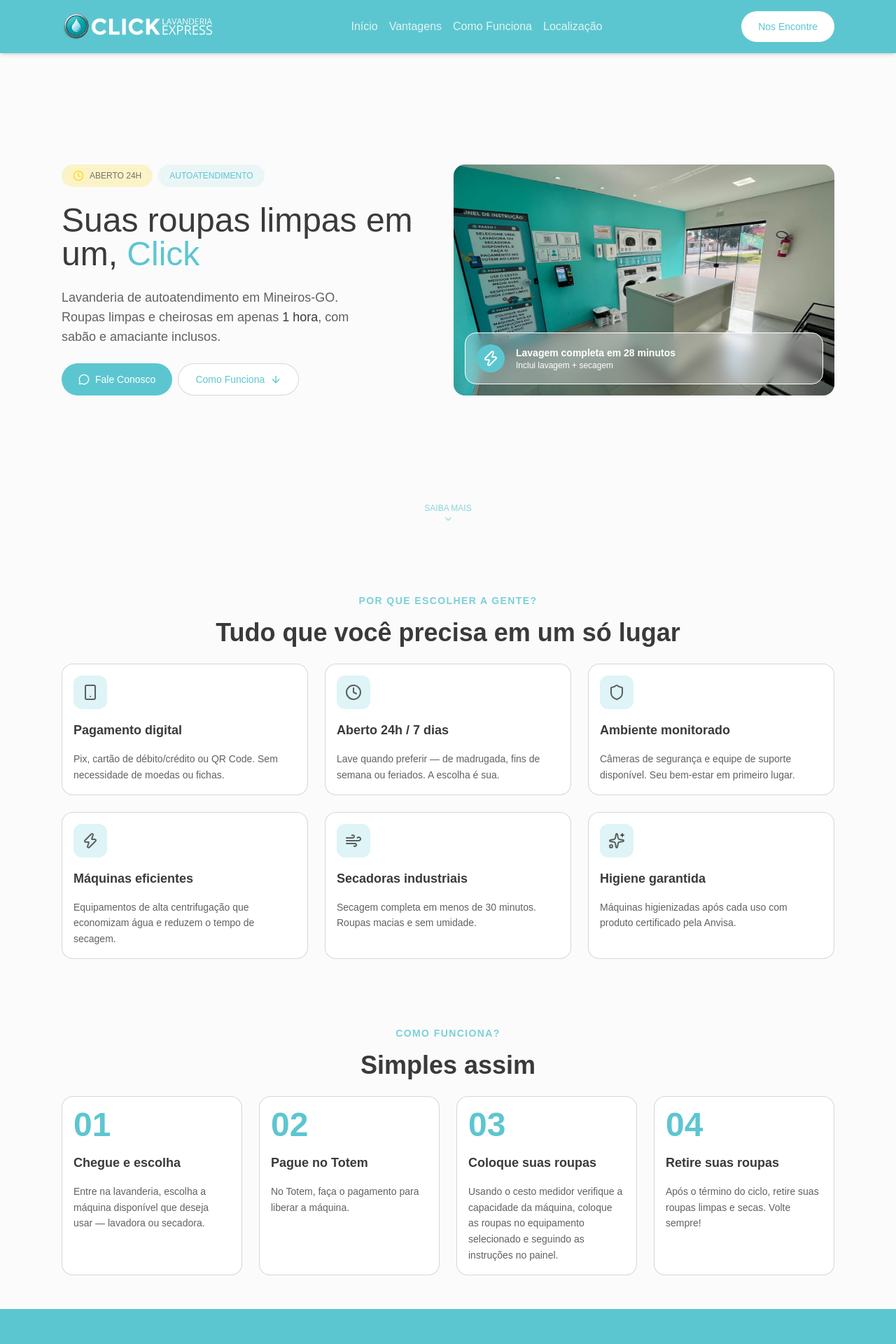
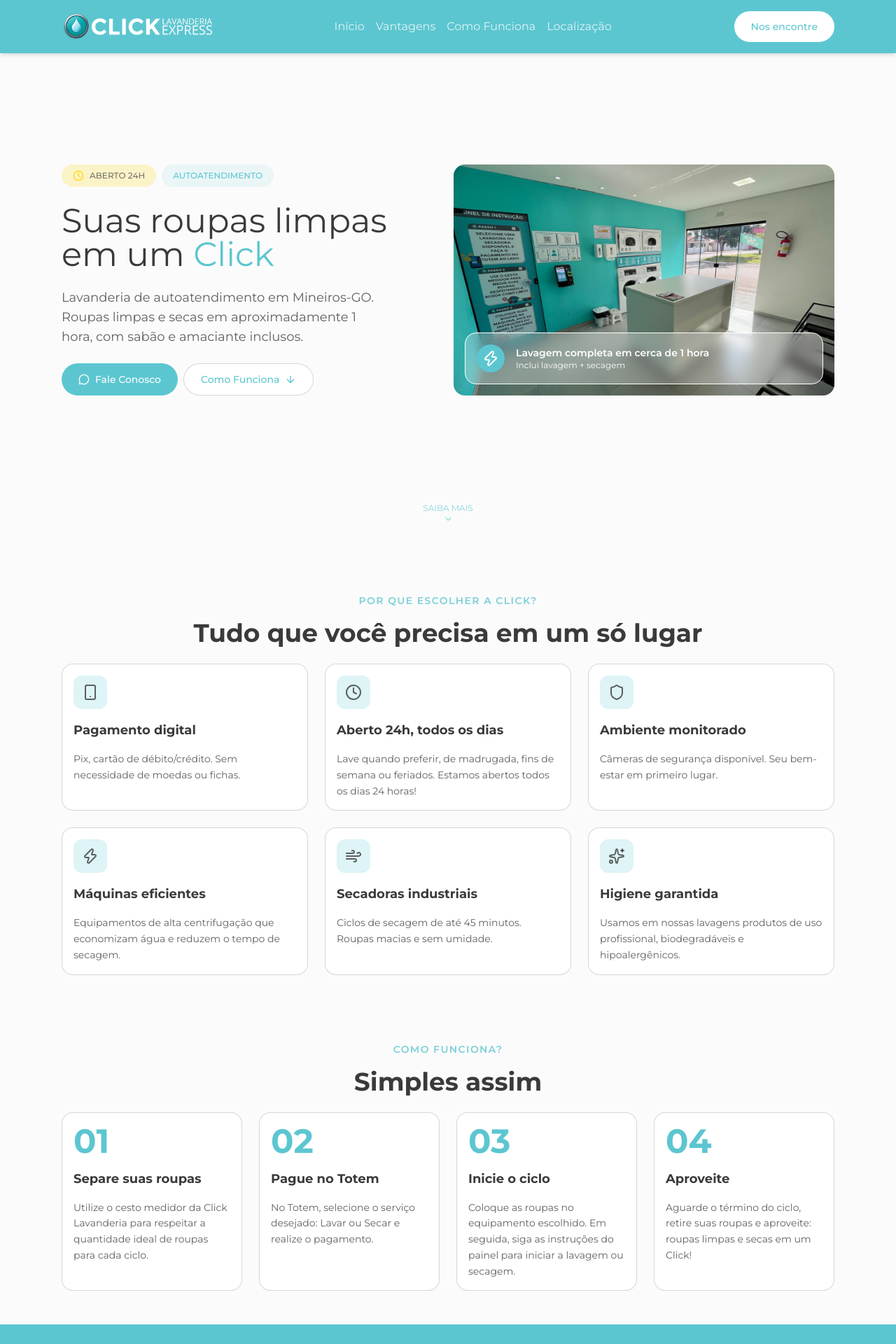
Before and after one commit to vitororb/click-lavanderia, a Next.js app: page / in a window 1280 px wide. Shown: the top 1920 px of the page at 70% size. Built offline with nearby package versions, Linux system fonts and the light colour scheme.

Commit message:
feat: adiciona fonte Montserrat e atualiza estilos de texto em vários componentes

```diff
--- a/app/globals.css
+++ b/app/globals.css
@@ -16,9 +16,11 @@
   --color-primary: var(--primary);
   --color-secondary: var(--secondary);
   --color-accent: var(--accent);
+
+  --font-family-montserrat: var(--font-montserrat);
 }
 
 body {
   color: var(--foreground);
-  font-family: Arial, Helvetica, sans-serif;
+  font-family: var(--font-montserrat), Arial, sans-serif;
 }
--- a/app/layout.tsx
+++ b/app/layout.tsx
@@ -1,15 +1,10 @@
 import { Analytics } from "@vercel/analytics/next";
 import type { Metadata } from "next";
-import { Geist, Geist_Mono } from "next/font/google";
+import { Montserrat } from "next/font/google";
 import "./globals.css";
 
-const geistSans = Geist({
-  variable: "--font-geist-sans",
-  subsets: ["latin"],
-});
-
-const geistMono = Geist_Mono({
-  variable: "--font-geist-mono",
+const montserrat = Montserrat({
+  variable: "--font-montserrat",
   subsets: ["latin"],
 });
 
@@ -19,11 +14,10 @@ export const metadata: Metadata = {
 
 export default function RootLayout({ children }: LayoutProps<"/">) {
   return (
-    <html
-      lang="pt-br"
-      className={`${geistSans.variable} ${geistMono.variable} h-full antialiased scroll-smooth`}
-    >
-      <body className="min-h-full bg-accent/2">
+    <html lang="pt-br">
+      <body
+        className={`${montserrat.variable} bg-accent/2 h-full antialiased scroll-smooth`}
+      >
         <main className="flex flex-col w-screen h-screen">{children}</main>
         <Analytics />
       </body>
--- a/components/Features.tsx
+++ b/components/Features.tsx
@@ -13,17 +13,17 @@ const features = [
   {
     icon: <SmartphoneIcon />,
     title: "Pagamento digital",
-    desc: "Pix, cartão de débito/crédito ou QR Code. Sem necessidade de moedas ou fichas.",
+    desc: "Pix, cartão de débito/crédito. Sem necessidade de moedas ou fichas.",
   },
   {
     icon: <ClockIcon />,
-    title: "Aberto 24h / 7 dias",
-    desc: "Lave quando preferir — de madrugada, fins de semana ou feriados. A escolha é sua.",
+    title: "Aberto 24h, todos os dias",
+    desc: "Lave quando preferir, de madrugada, fins de semana ou feriados. Estamos abertos todos os dias 24 horas!",
   },
   {
     icon: <ShieldIcon />,
     title: "Ambiente monitorado",
-    desc: "Câmeras de segurança e equipe de suporte disponível. Seu bem-estar em primeiro lugar.",
+    desc: "Câmeras de segurança disponível. Seu bem-estar em primeiro lugar.",
   },
   {
     icon: <ZapIcon />,
@@ -33,12 +33,12 @@ const features = [
   {
     icon: <WindIcon />,
     title: "Secadoras industriais",
-    desc: "Secagem completa em menos de 30 minutos. Roupas macias e sem umidade.",
+    desc: "Ciclos de secagem de até 45 minutos. Roupas macias e sem umidade.",
   },
   {
     icon: <SparklesIcon />,
     title: "Higiene garantida",
-    desc: "Máquinas higienizadas após cada uso com produto certificado pela Anvisa.",
+    desc: "Usamos em nossas lavagens produtos de uso profissional, biodegradáveis e hipoalergênicos.",
   },
 ];
 
@@ -46,7 +46,7 @@ export const Features = () => {
   return (
     <Section
       id="vantagens"
-      subtitle="Por que escolher a gente?"
+      subtitle="Por que escolher a Click?"
       title="Tudo que você precisa em um só lugar"
     >
       <div className="grid sm:grid-cols-2 lg:grid-cols-3 gap-6">
--- a/components/Footer.tsx
+++ b/components/Footer.tsx
@@ -11,7 +11,8 @@ export const Footer = () => {
         />
 
         <p className="text-xs text-white/80 text-center">
-          © 2023 Click Lavanderia. Todos os direitos reservados.
+          © {new Date().getFullYear()} Click Lavanderia. Todos os direitos
+          reservados.
         </p>
 
         <a
--- a/components/Header.tsx
+++ b/components/Header.tsx
@@ -34,7 +34,7 @@ export const Header = () => {
         </div>
 
         <Button
-          label="Nos Encontre"
+          label="Nos encontre"
           variant="secondary"
           href="#localizacao"
           className="hidden md:block"
--- a/components/Hero.tsx
+++ b/components/Hero.tsx
@@ -18,7 +18,7 @@ export const Hero = () => {
             <div className="flex w-fit items-center gap-2 bg-secondary/20 backdrop-blur-sm rounded-full px-4 py-2">
               <ClockIcon size={16} className="text-secondary" />
               <span className="text-accent/70 text-xs font-medium uppercase">
-                Aberto 24H
+                Aberto 24h
               </span>
             </div>
 
@@ -31,14 +31,12 @@ export const Hero = () => {
 
           {/* Hero content */}
           <h1 className="text-5xl font-normal text-accent">
-            Suas roupas limpas em um,{" "}
-            <span className="text-primary">Click</span>
+            Suas roupas limpas em um{" "}
+            <span className="text-primary font-family-montserrat">Click</span>
           </h1>
           <p className="text-lg text-accent/80 max-w-md">
-            Lavanderia de autoatendimento em Mineiros-GO. Roupas limpas e
-            cheirosas em apenas{" "}
-            <span className="text-accent font-medium">1 hora</span>, com sabão e
-            amaciante inclusos.
+            Lavanderia de autoatendimento em Mineiros-GO. Roupas limpas e secas
+            em aproximadamente 1 hora, com sabão e amaciante inclusos.
           </p>
 
           {/* Buttons */}
@@ -71,7 +69,7 @@ export const Hero = () => {
 
             <div className="flex flex-col">
               <h3 className="text-sm font-semibold text-white">
-                Lavagem completa em 28 minutos
+                Lavagem completa em cerca de 1 hora
               </h3>
               <span className="text-xs text-white">
                 Inclui lavagem + secagem
--- a/components/HowItWorks.tsx
+++ b/components/HowItWorks.tsx
@@ -4,23 +4,23 @@ import { StepCard } from "./StepCard";
 const steps = [
   {
     num: "01",
-    title: "Chegue e escolha",
-    desc: "Entre na lavanderia, escolha a máquina disponível que deseja usar — lavadora ou secadora.",
+    title: "Separe suas roupas",
+    desc: "Utilize o cesto medidor da Click Lavanderia para respeitar a quantidade ideal de roupas para cada ciclo.",
   },
   {
     num: "02",
-    title: "Pague no Totem", // Formas de pagamento
-    desc: "No Totem, faça o pagamento para liberar a máquina.",
+    title: "Pague no Totem",
+    desc: "No Totem, selecione o serviço desejado: Lavar ou Secar e realize o pagamento.",
   },
   {
-    num: "03", // Sabão e amaciantes já inclusos
-    title: "Coloque suas roupas",
-    desc: "Usando o cesto medidor verifique a capacidade da máquina, coloque as roupas no equipamento selecionado e seguindo as instruções no painel.",
+    num: "03",
+    title: "Inicie o ciclo",
+    desc: "Coloque as roupas no equipamento escolhido. Em seguida, siga as instruções do painel para iniciar a lavagem ou secagem.",
   },
   {
     num: "04",
-    title: "Retire suas roupas",
-    desc: "Após o término do ciclo, retire suas roupas limpas e secas. Volte sempre!",
+    title: "Aproveite",
+    desc: "Aguarde o término do ciclo, retire suas roupas e aproveite: roupas limpas e secas em um Click!",
   },
 ];
 
--- a/components/Location.tsx
+++ b/components/Location.tsx
@@ -23,7 +23,7 @@ export const Location = () => {
             icon={<MapPinIcon />}
             title="Endereço"
             description={`${clickInfo.address}`}
-            href="https://www.google.com/maps/place/?q=place_id:ChIJQZQnUGcvY5MRF920qUzTnWo"
+            href="https://www.google.com/maps/place/CLICK+LAVANDERIA+EXPRESS/@-17.5566094,-52.5505623,17z/data=!3m1!4b1!4m6!3m5!1s0x93632f6750279441:0x6a9dd34ca9b4dd17!8m2!3d-17.5566094!4d-52.5505623!16s%2Fg%2F11x8t6s8f5?entry=ttu&g_ep=EgoyMDI2MDgxMi4wIKXMDSoASAFQAw%3D%3D"
           />
           <InfoCard
             icon={<ClockIcon />}
--- a/components/Price.tsx
+++ b/components/Price.tsx
@@ -12,7 +12,7 @@ export const Price = () => {
         <h2 className="text-6xl text-white">R$ {clickInfo.price}</h2>
         <p>
           Sabão e amaciante já inclusos. Lave o que couber no cesto medidor - em
-          média de 20 a 25 peças.
+          média, 20 a 25 peças.
         </p>
         <Button
           label="Quero lavar minhas roupas"
--- a/components/Section.tsx
+++ b/components/Section.tsx
@@ -13,7 +13,9 @@ export const Section = ({ id, title, subtitle, children }: Props) => {
         <span className="text-primary/80 font-semibold uppercase tracking-widest inline-block text-sm">
           {subtitle}
         </span>
-        <h2 className="text-accent text-4xl font-bold">{title}</h2>
+        <h2 className="text-accent text-4xl font-bold font-family-montserrat">
+          {title}
+        </h2>
       </div>
 
       <div className="max-w-6xl mx-auto px-6">{children}</div>
```
